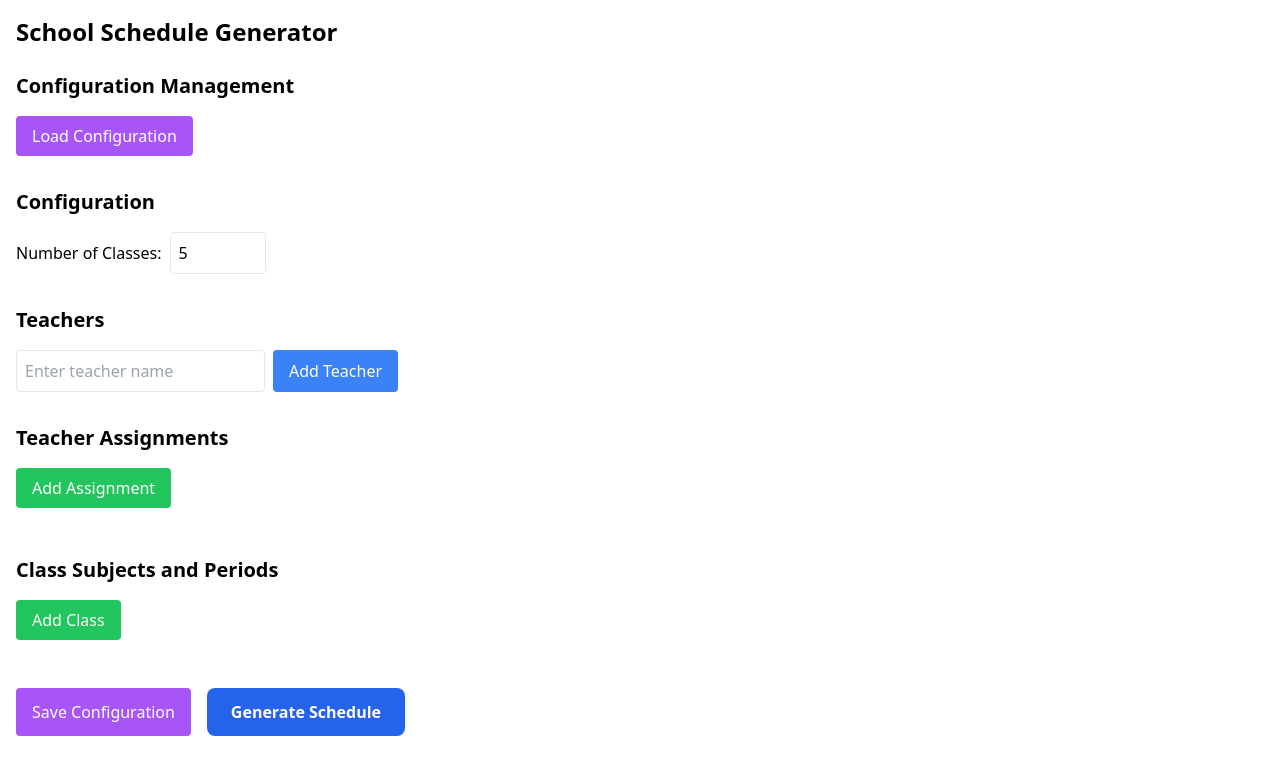
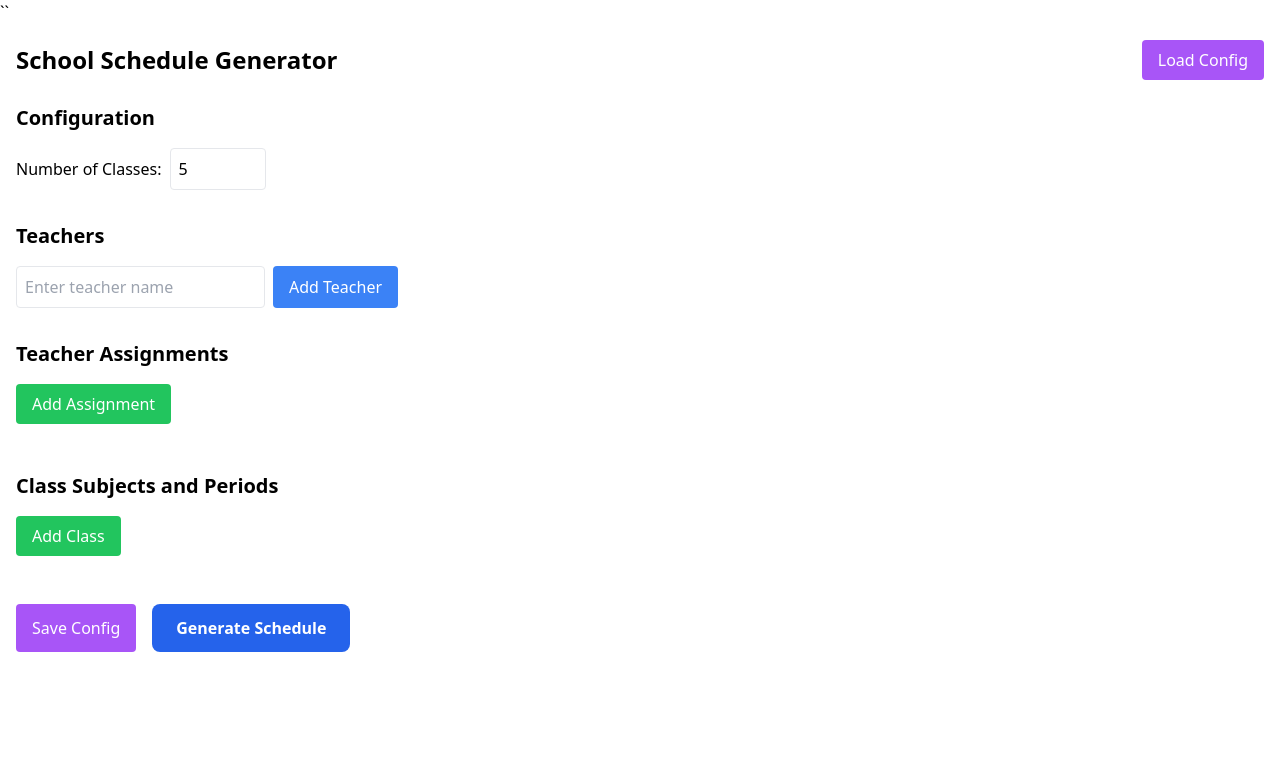
Before and after one commit to TheLayman/schoolScheduler, a SvelteKit app: page / in a window 1280 px wide. Shown: the top 774 px of the page. Built offline with nearby package versions, Linux system fonts and the light colour scheme.

Commit message:
Smol change UX

```diff
--- a/src/routes/+page.svelte
+++ b/src/routes/+page.svelte
@@ -1,4 +1,4 @@
-<script lang="ts">
+``<script lang="ts">
   import { onMount } from 'svelte';
   import LoadingOverlay from '$lib/components/LoadingOverlay.svelte';
   import ErrorPopup from '$lib/components/ErrorPopup.svelte';
@@ -21,27 +21,6 @@
     subject: string;
   }
 
-  interface Z3Context {
-    String: {
-      const: (name: string) => any;
-      val: (value: string) => any;
-    };
-    Bool: {
-      and: (args: any[]) => any;
-      not: (arg: any) => any;
-      ite: (condition: any, then: any, else_: any) => any;
-    };
-    Int: {
-      val: (value: number) => any;
-    };
-  }
-
-  interface Z3Solver {
-    add: (constraint: any) => void;
-    check: () => Promise<string>;
-    model: () => any;
-  }
-
   interface ScheduleSlot {
     teacher: string;
     subject: string;
@@ -54,7 +33,6 @@
   let numClasses = 5;
   let isGenerating = false;
   let errorMessage = '';
-  let z3Module: any;
   let teachers: string[] = [];
   let newTeacher = '';
   let schedule: ScheduleGrid = [];
@@ -67,7 +45,6 @@
   let generationStartTime: number = 0;
   let elapsedTime: string = '0:00';
   let generationStatus: string = '';
-  let timerInterval: number | null = null;
 
   let showErrorPopup = false;
   let popupMessage = '';
@@ -123,7 +100,7 @@
   function addSubjectToClass(classSubject: ClassSubject) {
     classSubject.subjects = [...classSubject.subjects, {
       subject: '',
-      periodsPerWeek: 1
+      periodsPerWeek: 0
     }];
     classSubjects = [...classSubjects];
   }
@@ -513,14 +490,10 @@
   </div>
 {:else}
   <main class="container mx-auto p-4">
-    <h1 class="text-2xl font-bold mb-6">School Schedule Generator</h1>
-
-    <!-- Configuration Management -->
-    <section class="mb-8">
-      <h2 class="text-xl font-semibold mb-4">Configuration Management</h2>
-      <div class="flex gap-4">
+    <div class="flex justify-between items-center mb-6">
+      <h1 class="text-2xl font-bold">School Schedule Generator</h1>
       <label class="bg-purple-500 text-white px-4 py-2 rounded cursor-pointer">
-          Load Configuration
+        Load Config
         <input
           type="file"
           accept=".json"
@@ -529,7 +502,6 @@
         />
       </label>
     </div>
-    </section>
 
     <!-- Number of Classes Input -->
     <section class="mb-8">
@@ -702,7 +674,7 @@
         on:click={saveConfiguration}
         class="bg-purple-500 text-white px-4 py-2 rounded"
       >
-        Save Configuration
+        Save Config
       </button>
       <button
         on:click={generateSchedule}
```
Lines whose indentation alone changed are shown as unchanged.
